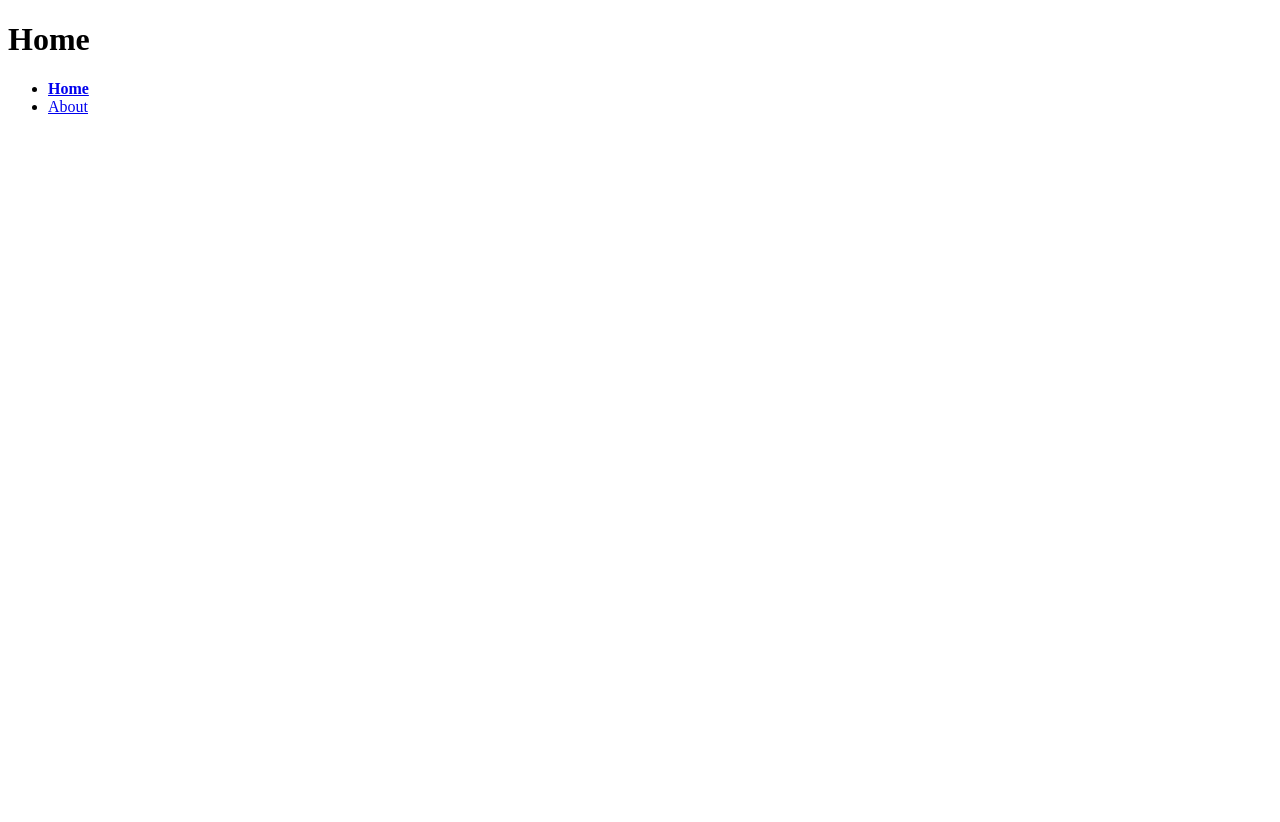
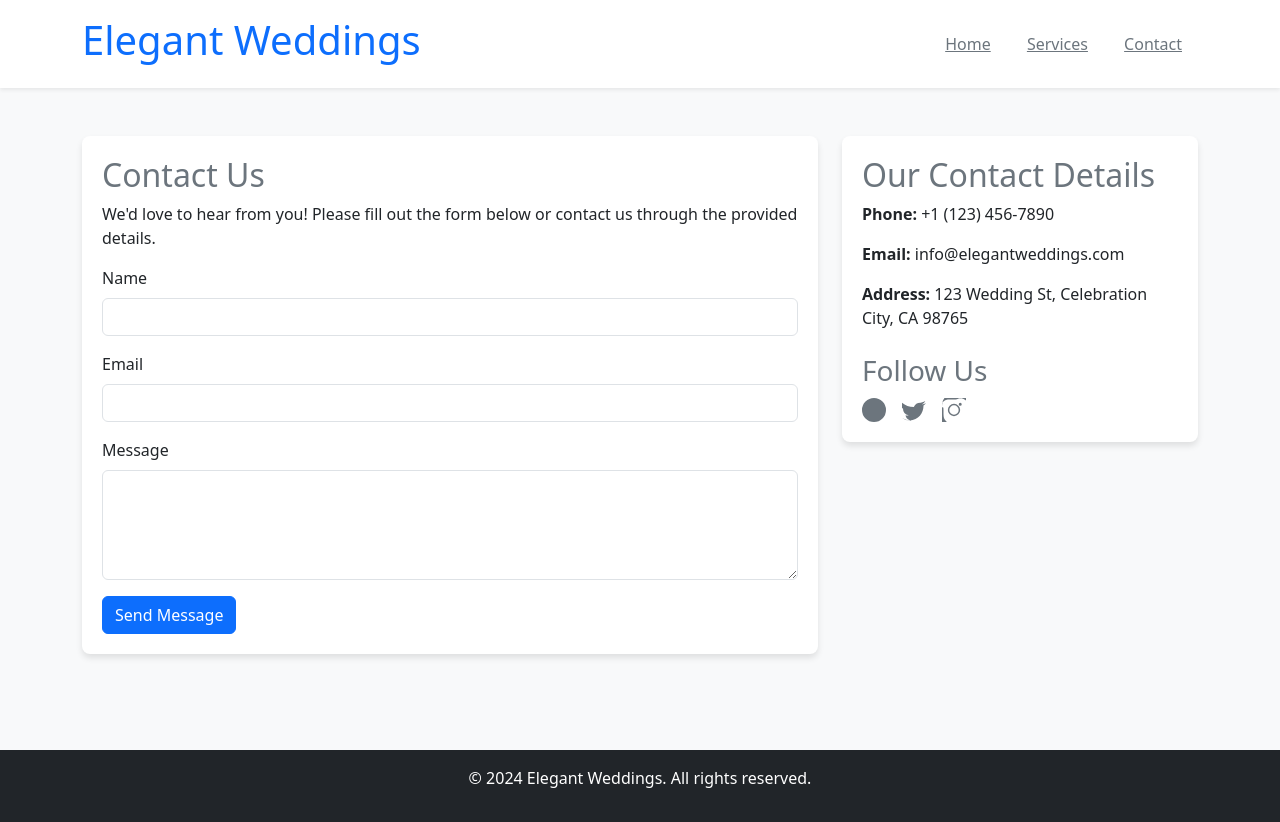
Before and after one commit to adawgT/framework-challenge, a plain HTML site: page index.html in a window 1280 px wide. Before the commit the page ends 800 px from the top, so only its background shows below. Drawn offline with nearby package versions, Linux system fonts and the light colour scheme.

Commit message:
added framework

```diff
--- a/index.html
+++ b/index.html
@@ -3,18 +3,99 @@
 <head>
     <meta charset="UTF-8">
     <meta name="viewport" content="width=device-width, initial-scale=1.0">
-    <meta http-equiv="X-UA-Compatible" content="ie=edge">
-    <title>Homepage</title>
-    <link rel="stylesheet" href="screen.css">
+    <title>Wedding Planner Contact Info</title>
+    <!-- Bootstrap CSS -->
+    <link href="https://cdn.jsdelivr.net/npm/bootstrap@5.3.0/dist/css/bootstrap.min.css" rel="stylesheet">
+    <style>
+        body {
+            background-color: #f8f9fa;
+        }
+        .contact-card {
+            background-color: white;
+            border-radius: 8px;
+            box-shadow: 0 4px 6px rgba(0, 0, 0, 0.1);
+            padding: 20px;
+        }
+    </style>
 </head>
 <body>
-    <h1>Home</h1>
+<!-- Header -->
+<header class="bg-white shadow-sm py-3 mb-5">
+  <div class="container d-flex justify-content-between align-items-center">
+      <h1 class="text-primary">Elegant Weddings</h1>
       <nav>
-      <ul>
-        <li><a href="index.html" class="active">Home</a></li>
-        <li><a href="about.html">About</a></li>
-      </ul>
+          <a href="#" class="text-secondary px-3">Home</a>
+          <a href="#" class="text-secondary px-3">Services</a>
+          <a href="#" class="text-secondary px-3">Contact</a>
       </nav>
-    <script src="index.js"></script>
+  </div>
+</header>
+
+<!-- Main Content -->
+<main class="container">
+  <div class="row">
+      <div class="col-md-8 mb-5">
+          <div class="contact-card">
+              <h2 class="text-secondary">Contact Us</h2>
+              <p>We'd love to hear from you! Please fill out the form below or contact us through the provided details.</p>
+              <!-- Contact Form -->
+              <form action="#" method="POST">
+                  <div class="mb-3">
+                      <label for="name" class="form-label">Name</label>
+                      <input type="text" id="name" name="name" class="form-control" required>
+                  </div>
+                  <div class="mb-3">
+                      <label for="email" class="form-label">Email</label>
+                      <input type="email" id="email" name="email" class="form-control" required>
+                  </div>
+                  <div class="mb-3">
+                      <label for="message" class="form-label">Message</label>
+                      <textarea id="message" name="message" rows="4" class="form-control" required></textarea>
+                  </div>
+                  <button type="submit" class="btn btn-primary">Send Message</button>
+              </form>
+          </div>
+      </div>
+
+      <div class="col-md-4">
+          <div class="contact-card">
+              <h2 class="text-secondary">Our Contact Details</h2>
+              <p><strong>Phone:</strong> +1 (123) 456-7890</p>
+              <p><strong>Email:</strong> info@elegantweddings.com</p>
+              <p><strong>Address:</strong> 123 Wedding St, Celebration City, CA 98765</p>
+              <h3 class="mt-4 text-secondary">Follow Us</h3>
+              <div class="d-flex gap-3 mt-2">
+                  <a href="#" class="text-secondary">
+                      <svg class="bi bi-facebook" width="24" height="24" fill="currentColor" viewBox="0 0 16 16">
+                          <path d="M8 16a8 8 0 1 0 0-16 8 8 0 0 0 0 16zm1-11h1V3H8.09c-.68 0-1.09.3-1.09.9v1.1H6v2h1V13h2V7h1.9l.1-2H9V4.1c0-.19.03-.32.06-.42.04-.1.09-.17.14-.21a.7.7 0 0 1 .3-.07z"/>
+                      </svg>
+                  </a>
+                  <a href="#" class="text-secondary">
+                      <svg class="bi bi-twitter" width="24" height="24" fill="currentColor" viewBox="0 0 16 16">
+                          <path d="M5.026 15C11.07 15 14.318 9.738 14.318 5.387c0-.104 0-.208-.004-.311A9.676 9.676 0 0 0 16 3.542a9.64 9.64 0 0 1-2.826.785A4.794 4.794 0 0 0 15.558 2c-.935.547-1.98.944-3.077 1.158A4.786 4.786 0 0 0 7.88 6.083a13.57 13.57 0 0 1-9.853-5 4.81 4.81 0 0 0-.649 2.411 4.81 4.81 0 0 0 2.13 4.005A4.737 4.737 0 0 1 .64 6.744v.05a4.808 4.808 0 0 0 3.852 4.711c-.42.111-.861.171-1.314.171a4.72 4.72 0 0 1-.904-.089 4.807 4.807 0 0 0 4.495 3.348A9.653 9.653 0 0 1 0 13.292 13.616 13.616 0 0 0 7.548 15z"/>
+                      </svg>
+                  </a>
+                  <a href="#" class="text-secondary">
+                      <svg class="bi bi-instagram" width="24" height="24" fill="currentColor" viewBox="0 0 16 16">
+                          <path d="M8 0c2.21 0 2.47.008 3.35.048 1.29.06 2.303.28 3.04.616.89.392 1.6.9 2.298 1.598.698.698 1.206 1.408 1.598 2.298.336.736.556 1.75.616 3.04.04.88.048 1.14.048 3.35 0 2.21-.008 2.47-.048 3.35-.06 1.29-.28 2.303-.616 3.04-.392.89-.9 1.6-1.598 2.298-.698.698-1.408 1.206-2.298 1.598-.736.336-1.75.556-3.04.616-.88.04-1.14.048-3.35.048-2.21 0-2.47-.008-3.35-.048-1.29-.06-2.303-.28-3.04-.616-.89-.392-1.6-.9-2.298-1.598-.698-.698-1.206-1.408-1.598-2.298-.336-.736-.556-1.75-.616-3.04C.008 10.47 0 10.21 0 8c0-2.21.008-2.47.048-3.35.06-1.29.28-2.303.616-3.04.392-.89.9-1.6 1.598-2.298C2.94.297 3.65-.212 4.54-.604 5.276-.94 6.29-.16 7.58-.108 8.46-.048 8.72 0 11 0zm0 1c-2.19 0-2.44.008-3.3.046-1.15.053-1.935.25-2.496.498-.63.272-1.103.634-1.707 1.238-.603.604-.965 1.077-1.238 1.707-.248.56-.445 1.345-.498 2.496C1.008 5.56 1 5.81 1 8c0 2.19.008 2.44.046 3.3.053 1.15.25 1.935.498 2.496.272.63.634 1.103 1.238 1.707.604.603 1.077.965 1.707 1.238.56.248 1.345.445 2.496.498.86.038 1.11.046 3.3.046s2.44-.008 3.3-.046c1.15-.053 1.935-.25 2.496-.498.63-.272 1.103-.634 1.707-1.238.603-.604.965-1.077 1.238-1.707.248-.56.445-1.345.498-2.496.038-.86.046-1.11.046-3.3s-.008-2.44-.046-3.3c-.053-1.15-.25-1.935-.498-2.496-.272-.63-.634-1.103-1.238-1.707-.604-.603-1.077-.965-1.707-1.238-.56-.248-1.345-.445-2.496-.498C10.44 1.008 10.19 1 8 1z"/>
+                          <path d="M8 3.882a4.118 4.118 0 1 0 0 8.236 4.118 4.118 0 0 0 0-8.236zm0 1a3.118 3.118 0 1 1 0 6.236A3.118 3.118 0 0 1 8 4.882zM12.146 3.15a1 1 0 1 0 0 2 1 1 0 0 0 0-2z"/>
+                      </svg>
+                  </a>
+              </div>
+          </div>
+      </div>
+  </div>
+</main>
+
+<!-- Footer -->
+<footer class="bg-dark text-white py-3 mt-5">
+  <div class="container text-center">
+      <p>&copy; 2024 Elegant Weddings. All rights reserved.</p>
+  </div>
+</footer>
+
+<!-- Bootstrap JS (optional) and dependencies -->
+<script src="https://cdn.jsdelivr.net/npm/@popperjs/core@2.9.2/dist/umd/popper.min.js"></script>
+<script src="https://cdn.jsdelivr.net/npm/bootstrap@5.3.0/dist/js/bootstrap.min.js"></script>
 </body>
 </html>
```
Lines whose indentation alone changed are shown as unchanged.
